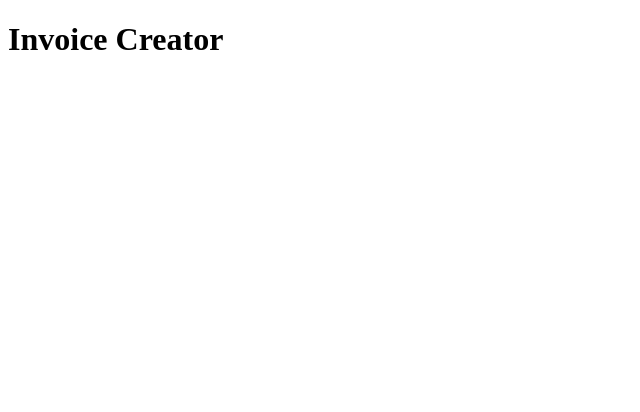
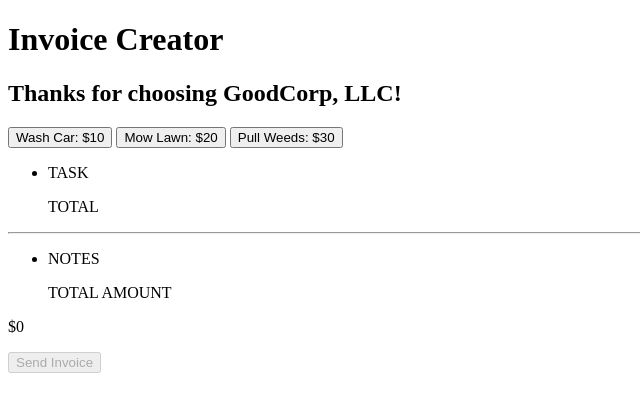
Before and after one commit to marcus-hugo/invoice-creater, a plain HTML site: page index.html in a window 1280 px wide. Shown: the whole page, without its empty margins (0-640 px from the left). Drawn offline with Linux system fonts and the light colour scheme.

Commit message:
structured html

```diff
--- a/index.html
+++ b/index.html
@@ -1,16 +1,57 @@
 <!DOCTYPE html>
 <html lang="en">
+
 <head>
     <meta charset="UTF-8">
     <meta http-equiv="X-UA-Compatible" content="IE=edge">
     <meta name="viewport" content="width=device-width, initial-scale=1.0">
+    <link rel="preconnect" href="https://fonts.googleapis.com">
+    <link rel="preconnect" href="https://fonts.gstatic.com" crossorigin>
+    <link href="https://fonts.googleapis.com/css2?family=Inter:wght@400;500;600;700;800&display=swap" rel="stylesheet">
     <link rel="stylesheet" href="style.css">
     <title>Invoice Creator</title>
 </head>
+
 <body>
+    <header>
+        <h1>Invoice Creator</h1>
+        <h2>Thanks for choosing GoodCorp, LLC!</h2>
+    </header>
     <main>
-        <h1>Invoice Creator</h1>
+        <form action="">
+            <div class="buttons-container">
+                <button type="button" value="10" class="addBtn">Wash Car: $10</button>
+                <button type="button" value="20" class="addBtn">Mow Lawn: $20</button>
+                <button type="button" value="30" class="addBtn">Pull Weeds: $30</button>
+            </div>
+
+            <div class="display-container">
+                <ul>
+                    <li class="description">
+                        <p>TASK</p>
+                        <p>TOTAL</p>
+                    </li>
+                </ul>
+            <!-- items display -->
+                <ul id="display">
+                </ul>
+
+                <hr>
+                <ul>
+                    <li class="total">
+                        <p>NOTES</p>
+                        <P>TOTAL AMOUNT</P>
+                    </li>
+                </ul>
+                <!-- total display -->
+                <p class="grand-total-display">$0</p>
+            </div>
+            <!-- submit button -->
+            <button type="submit" id="submit-button" class="submit-button" disabled="true">Send Invoice</button>
+        </form>
+
     </main>
     <script src="app.js"></script>
 </body>
+
 </html>
```
